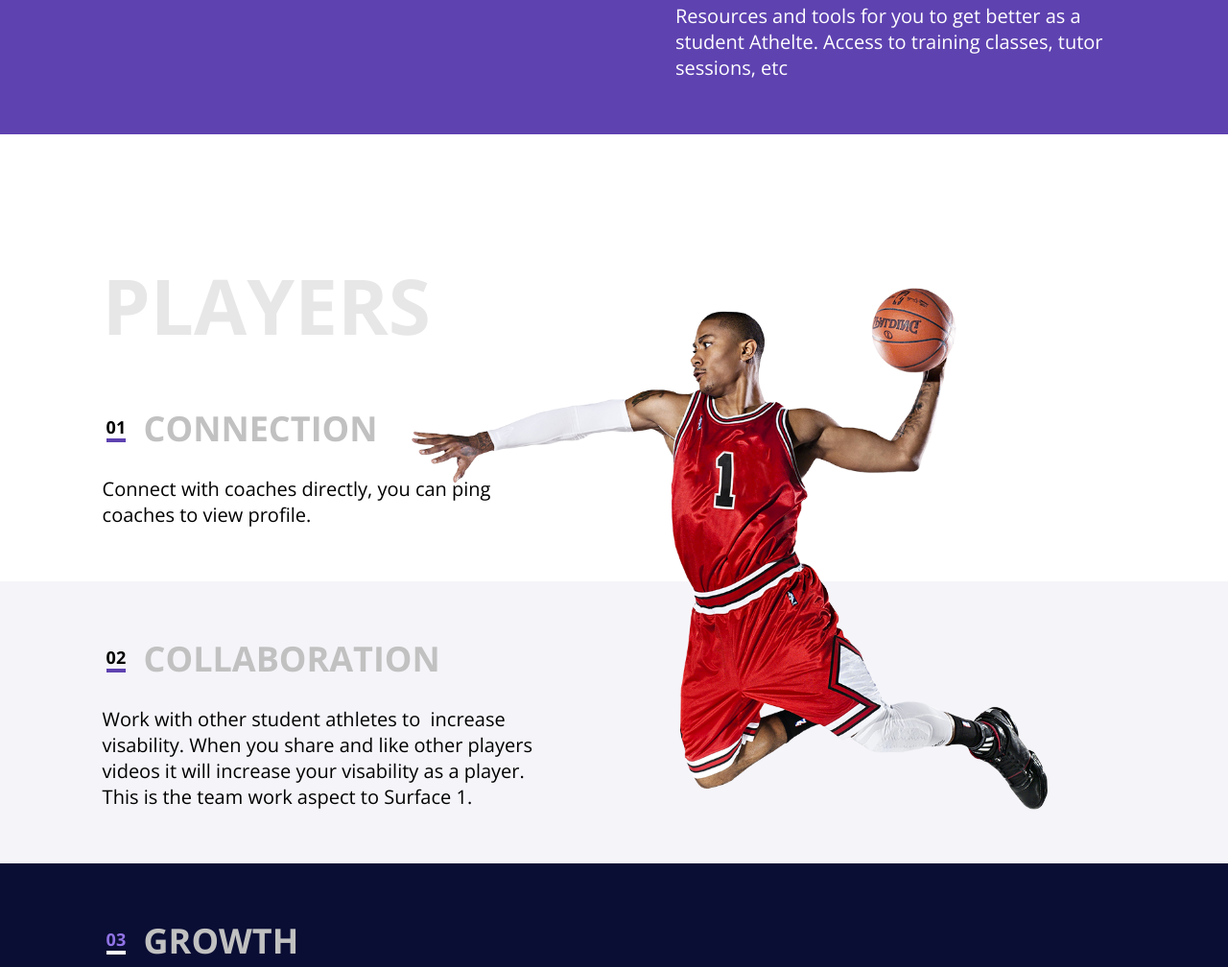
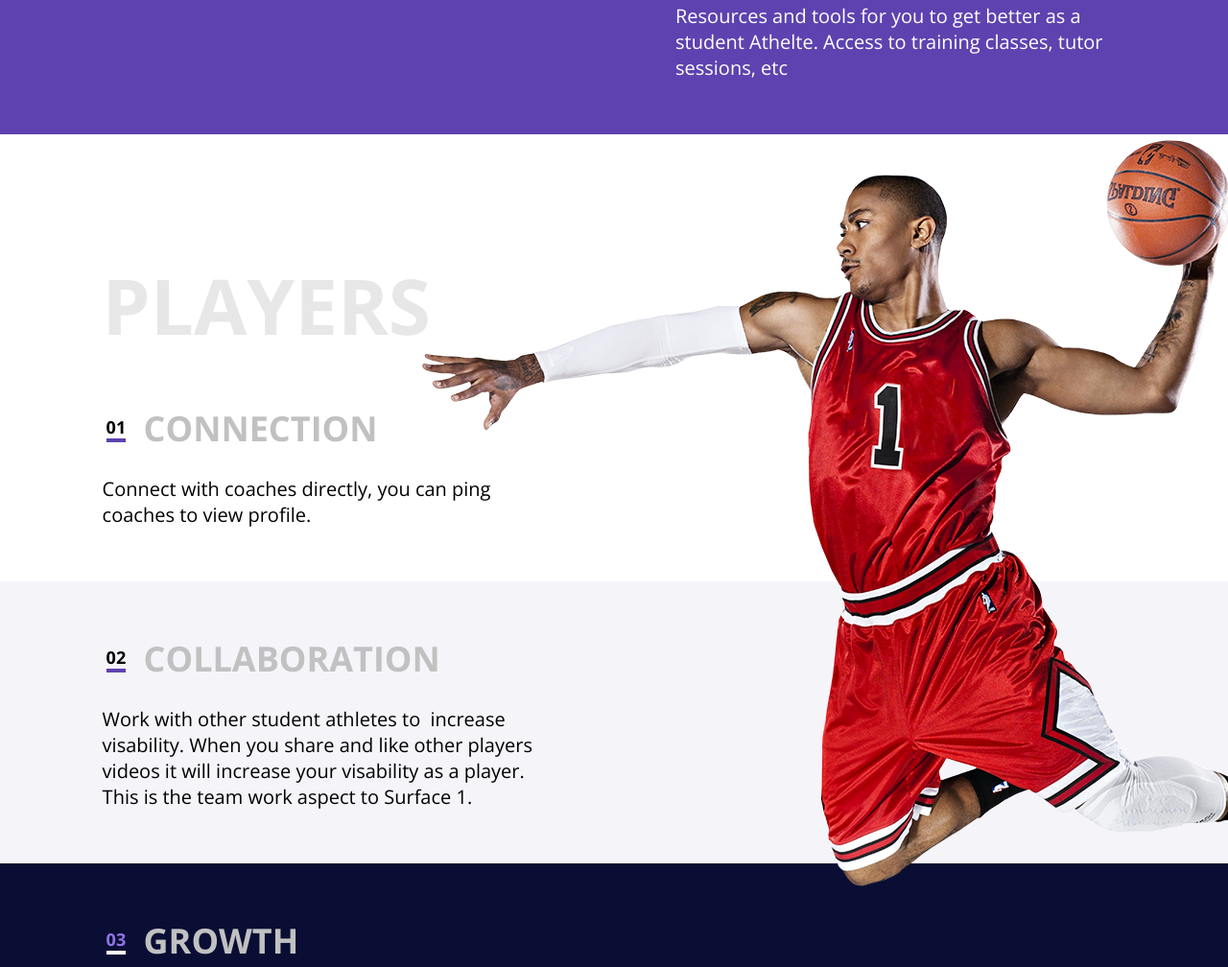
Before and after one commit to BadFreemanTM/landing.arhmann, a plain HTML site: page index.html in a window 1280 px wide. Shown: the part 1916-2924 px from the top of the page at 96% size. Drawn offline with nearby package versions, Linux system fonts and the light colour scheme.

Commit message:
Update style.css

```diff
--- a/css/style.css
+++ b/css/style.css
@@ -973,6 +973,7 @@ a{
 
   .players_style{
     position: relative;
+    overflow: hidden
   }
 
   .players_style::before{
@@ -981,12 +982,12 @@ a{
 
    width: 991px;
    height: 815px;
-   top: -11%;
-   right: 2%;
+   top: 1px;
+   left: 34%;
 
    background-image: url("../img/basketballer_991.png");
-   background-size: 52vw;
-   background-position: center center;
+   background-size: 991px 815px;
+   background-position: top center;
    background-repeat: no-repeat;
 
   }
```
